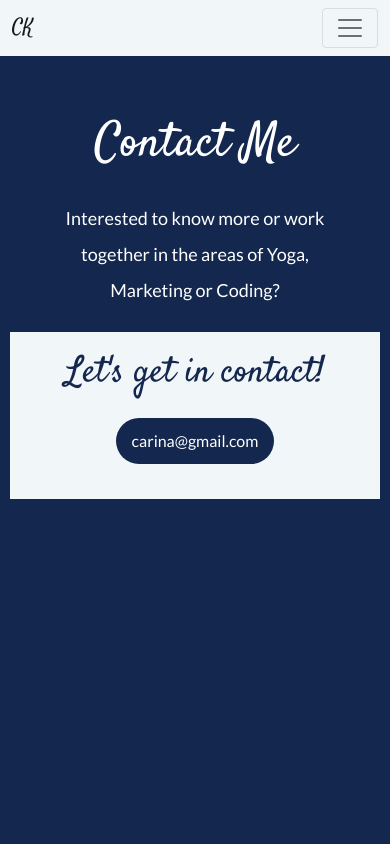
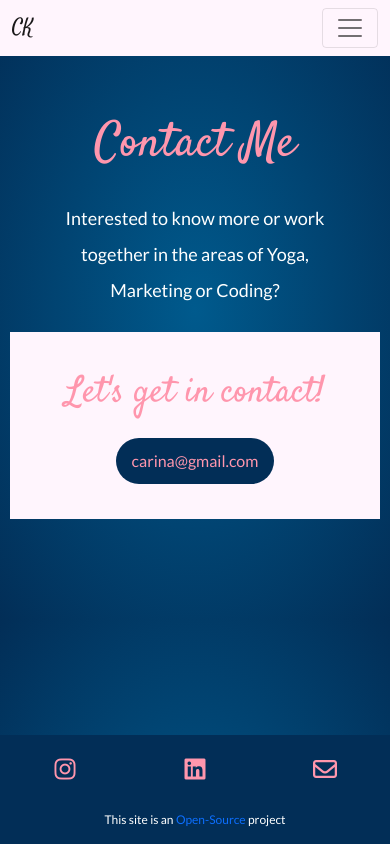
Before and after one commit to Carina-Kerou/portfolio-project-21, a plain HTML site: page contact.html in a window 390 px wide. Drawn offline with nearby package versions, Linux system fonts and the light colour scheme.

Commit message:
Added content and made SEO update

```diff
--- a/contact.html
+++ b/contact.html
@@ -83,5 +83,39 @@
       <h2>Let's get in contact!</h2>
       <a class="btn btn-style mail-to" href="mailto:#">carina@gmail.com</a>
     </div>
+    <footer class="footer fixed-bottom">
+      <div class="container">
+        <div class="row">
+          <div class="col-4">
+            <a href="https://www.instagram.com/shikerou/?hl=en"
+              ><i class="fab fa-instagram icon"></i
+            ></a>
+          </div>
+          <div class="col-4">
+            <a href="https://www.linkedin.com/in/koch-carina/"
+              ><i class="fab fa-linkedin icon"></i
+            ></a>
+          </div>
+          <div class="col-4">
+            <a href="mailto:carina@gmail.com"
+              ><i class="far fa-envelope icon"></i
+            ></a>
+          </div>
+        </div>
+        <div class="row">
+          <p class="open-source-link">
+            This site is an
+            <a
+              href="https://github.com/Carina-Kerou"
+              class="github-link"
+              target="_blank"
+            >
+              Open-Source
+            </a>
+            project
+          </p>
+        </div>
+      </div>
+    </footer>
   </body>
 </html>
--- a/src/styles.css
+++ b/src/styles.css
@@ -1,20 +1,24 @@
 :root {
-  --primary-color: #14274e;
-  --secondary-color: #f1f6f9;
+  --primary-color: #022e57;
+  --secondary-color: #fff5fd;
+  --third-color: #ff96ad;
 }
 body {
-  background: var(--primary-color);
+  background: radial-gradient(#005a8d, var(--primary-color));
   color: white;
   font-family: "Satisfy", cursive;
   text-align: center;
   margin: 100px 10px;
 }
 h1 {
+  color: var(--third-color);
   font-size: 96px;
   text-align: center;
 }
 h2 {
+  color: #ff96ad;
   font-size: 36px;
+  padding-top: 20px;
 }
 h3,
 p {
@@ -34,7 +38,7 @@ p {
 }
 
 .btn-style {
-  color: white;
+  color: var(--third-color);
   font-family: "Lato", sans-serif;
   background: var(--primary-color);
   padding: 10px 15px;
@@ -69,18 +73,20 @@ p {
 
 .btn-project-overview {
   font-family: "Lato", sans-serif;
-  color: var(--secondary-color);
+  color: var(--third-color);
   background: var(--primary-color);
-  border: solid 1px var(--secondary-color);
+  border: solid 1px var(--third-color);
   padding: 10px 15px;
   border-radius: 30px;
   margin: 15px;
 }
 .btn-project-overview:hover {
-  color: var(--secondary-color);
+  color: var(--third-color);
   opacity: 0.5;
 }
-
+.img-work {
+  margin: 0 auto;
+}
 .contact-paragraph {
   padding: 20px;
   color: var(--primary-color);
@@ -110,10 +116,19 @@ p {
 .github-link {
   text-decoration: none;
 }
+.icon {
+  color: var(--third-color);
+}
 
-@media (max-width: 992px) {
+@media (max-width: 960px) {
   h1 {
     font-size: 48px;
+  }
+  p {
+    text-align: center;
+  }
+  .project-description {
+    padding: 0;
   }
   .btn-project-overview {
     margin-bottom: 50px;
```
Also changed, not shown: about.html (+23 -5 lines), index.html (+8 -8 lines), work.html (+45 -3 lines), 1 other file.
